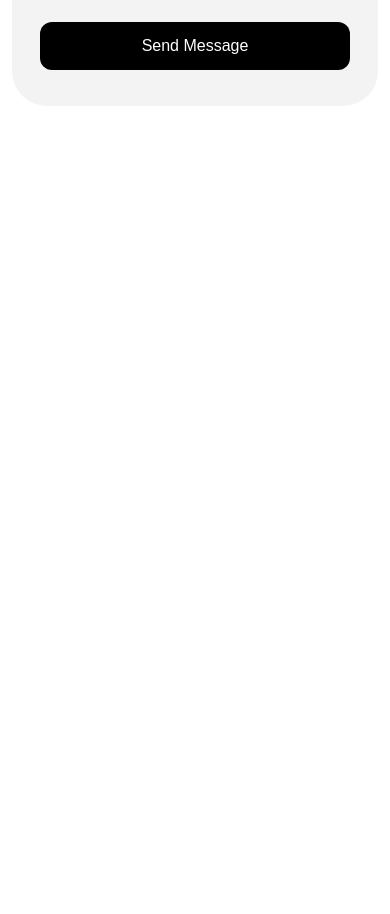
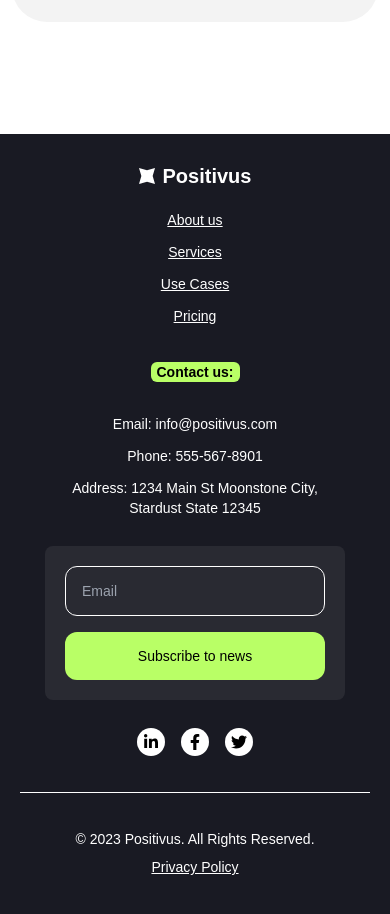
Before and after one commit to photkosee/positivus, a React (Vite) app: page / in a window 390 px wide. Shown: the part 7500-8414 px from the top of the page. Before the commit the page ends 7718 px from the top, so only its background shows below. Built offline with nearby package versions, Linux system fonts and the light colour scheme.

Commit message:
add: footer

```diff
--- a/src/App.tsx
+++ b/src/App.tsx
@@ -1,5 +1,3 @@
-import "@fontsource-variable/space-grotesk";
-
 import HeroSection from "./components/sections/HeroSection";
 import ServiceSection from "./components/sections/ServiceSection";
 import CaseStudySection from "./components/sections/CaseStudySection";
@@ -11,7 +9,7 @@ import ContactSection from "./components/sections/ContactSection";
 function App() {
   return (
     <>
-      <main className="py-28">
+      <main className="pt-7 sm:pt-10 lg:pt-14 pb-28">
         <HeroSection />
         <ServiceSection />
         <CaseStudySection />
--- a/src/components/carousels/TestimonialCarousel.tsx
+++ b/src/components/carousels/TestimonialCarousel.tsx
@@ -70,7 +70,7 @@ const TestimonialCarousel = ({ testimonials }: TestimonialCarouselProps) => {
             paginationRef.current && paginationRef.current.slidePrev()
           }
           className={`size-10 p-2 flex items-center ${
-            currPage === 0 ? "text-neutral-700" : "text-white"
+            currPage === 0 ? "text-tertiary" : "text-white"
           }`}
           disabled={currPage === 0}
         >
@@ -111,7 +111,7 @@ const TestimonialCarousel = ({ testimonials }: TestimonialCarouselProps) => {
           }
           className={`size-10 p-2 flex items-center ${
             currPage === testimonials.length - 1
-              ? "text-neutral-700"
+              ? "text-tertiary"
               : "text-white"
           }`}
           disabled={currPage === testimonials.length - 1}
--- a/src/components/sections/ContactSection.tsx
+++ b/src/components/sections/ContactSection.tsx
@@ -4,7 +4,7 @@ const ContactSection = () => {
   const [value, setValue] = useState<number>(0);
 
   return (
-    <section className="mx-auto max-w-5xl flex flex-col gap-y-10 pt-28 px-3 md:px-7">
+    <section className="mx-auto max-w-5xl flex flex-col gap-y-10 pt-28 px-3 md:px-7 overflow-hidden">
       <div className="w-full flex flex-col lg:flex-row gap-x-10 gap-y-3 items-center">
         <h3
           className="text-center lg:text-start text-3xl font-semibold
--- /dev/null
+++ b/src/components/sections/Footer.tsx
@@ -0,0 +1,122 @@
+import { FaFacebookF, FaLinkedinIn, FaTwitter } from "react-icons/fa";
+
+const Footer = () => {
+  return (
+    <footer className="text-white text-sm">
+      <div
+        className="flex flex-col gap-y-9 max-w-5xl w-full mx-auto bg-tertiary
+        lg:rounded-t-main pt-7 pb-10 px-5 md:px-9"
+      >
+        <div className="flex flex-col md:flex-row gap-x-7 items-center justify-between gap-y-5">
+          <div className="flex gap-x-2 items-center">
+            <svg
+              className="size-4 sm:size-5"
+              viewBox="0 0 14 14"
+              fill="none"
+              xmlns="http://www.w3.org/2000/svg"
+            >
+              <path
+                d="M7.0099 2.05941L14 0L11.9604 7.0099L14 14L7.0099 11.9604L0 14L2.05941 7.0099L0 0L7.0099 2.05941Z"
+                fill="white"
+              />
+            </svg>
+            <p className="font-bold text-xl sm:text-2xl">Positivus</p>
+          </div>
+
+          <div className="flex flex-col sm:flex-row gap-x-7 gap-y-3">
+            <button className="underline">About us</button>
+            <button className="underline">Services</button>
+            <button className="underline">Use Cases</button>
+            <button className="underline">Pricing</button>
+          </div>
+
+          <div className="hidden md:flex gap-x-4">
+            <button
+              className="size-7 p-1 bg-white text-black rounded-full
+              flex items-center justify-center text-base"
+            >
+              <FaLinkedinIn />
+            </button>
+            <button
+              className="size-7 p-1 bg-white text-black rounded-full
+              flex items-center justify-center text-base"
+            >
+              <FaFacebookF />
+            </button>
+            <button
+              className="size-7 p-1 bg-white text-black rounded-full
+              flex items-center justify-center text-base"
+            >
+              <FaTwitter />
+            </button>
+          </div>
+        </div>
+
+        <div
+          className="flex flex-col md:flex-row items-center justify-between
+          gap-x-3 gap-y-7"
+        >
+          <div className="flex flex-col gap-y-3 max-w-[250px] text-center md:text-start">
+            <button
+              className="bg-primary text-black font-semibold rounded-md
+              px-1.5 self-center md:self-start mb-5 md:my-0"
+            >
+              Contact us:
+            </button>
+            <p>Email: info@positivus.com</p>
+            <p>Phone: 555-567-8901</p>
+            <p>Address: 1234 Main St Moonstone City, Stardust State 12345</p>
+          </div>
+
+          <div
+            className="bg-[#292A32] rounded-lg flex flex-col md:flex-row
+            gap-4 p-5 md:py-10 md:px-8 w-full max-w-[300px] md:max-w-[500px]"
+          >
+            <input
+              type="email"
+              placeholder="Email"
+              className="rounded-xl text-white bg-[#292A32] border border-white
+              px-4 py-3.5 w-full"
+            />
+            <button
+              className="bg-primary text-black py-3.5 px-5 rounded-xl
+              font-medium w-full"
+            >
+              Subscribe to news
+            </button>
+          </div>
+
+          <div className="flex md:hidden gap-x-4">
+            <button
+              className="size-7 p-1 bg-white text-black rounded-full
+              flex items-center justify-center text-base"
+            >
+              <FaLinkedinIn />
+            </button>
+            <button
+              className="size-7 p-1 bg-white text-black rounded-full
+              flex items-center justify-center text-base"
+            >
+              <FaFacebookF />
+            </button>
+            <button
+              className="size-7 p-1 bg-white text-black rounded-full
+              flex items-center justify-center text-base"
+            >
+              <FaTwitter />
+            </button>
+          </div>
+        </div>
+
+        <div className="h-[1px] w-full bg-white" />
+
+        <div className="flex flex-col md:flex-row items-center gap-x-5 gap-y-2">
+          <div className="">© 2023 Positivus. All Rights Reserved.</div>
+          <button className="underline">Privacy Policy</button>
+        </div>
+      </div>
+    </footer>
+  );
+};
+
+export default Footer;
--- a/src/main.tsx
+++ b/src/main.tsx
@@ -1,10 +1,14 @@
-import { StrictMode } from 'react'
-import { createRoot } from 'react-dom/client'
-import App from './App.tsx'
-import './index.css'
+import { StrictMode } from "react";
+import { createRoot } from "react-dom/client";
+import App from "./App.tsx";
+import "./index.css";
 
-createRoot(document.getElementById('root')!).render(
+import "@fontsource-variable/space-grotesk";
+import Footer from "./components/sections/Footer.tsx";
+
+createRoot(document.getElementById("root")!).render(
   <StrictMode>
     <App />
-  </StrictMode>,
-)
+    <Footer />
+  </StrictMode>
+);
```
